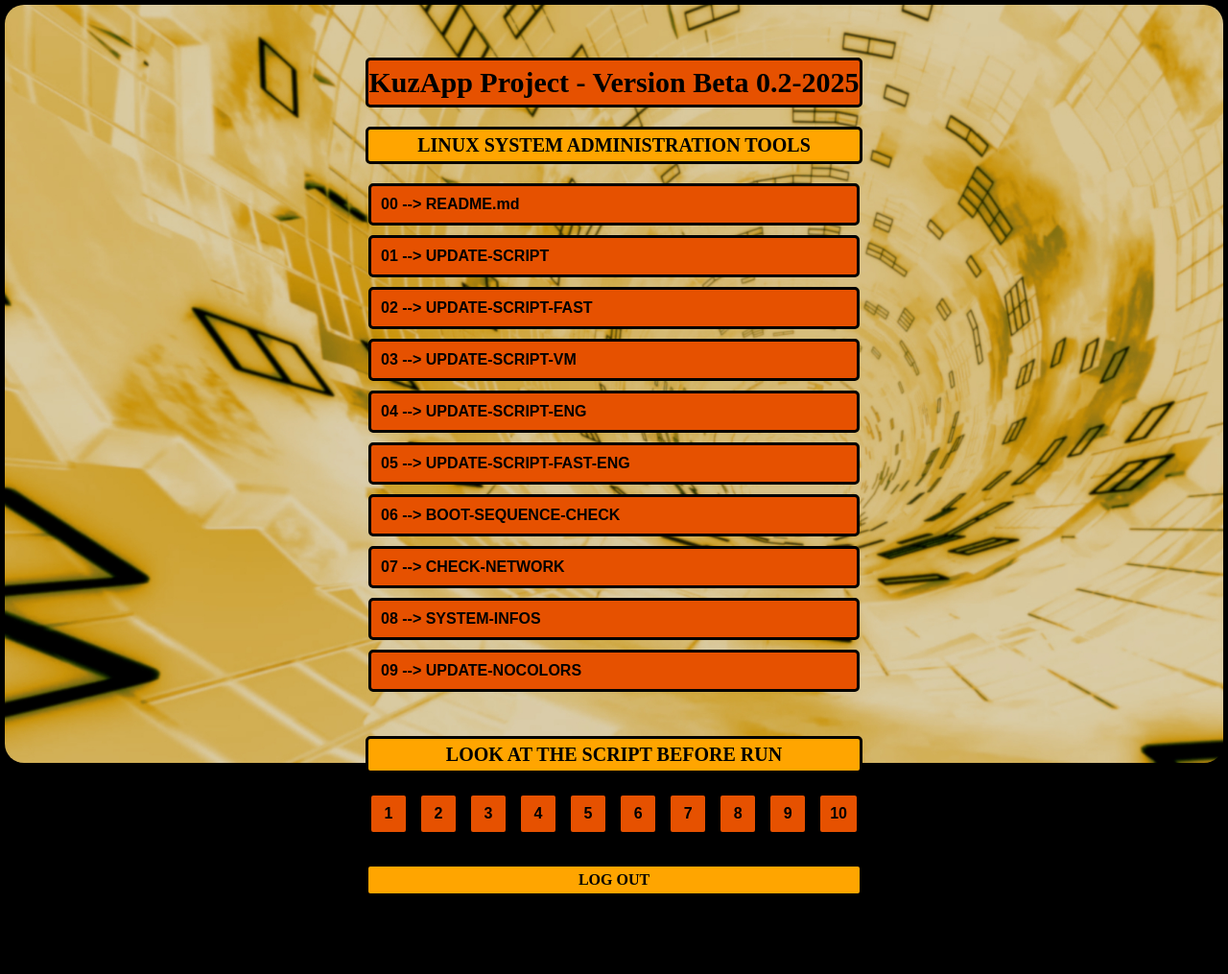
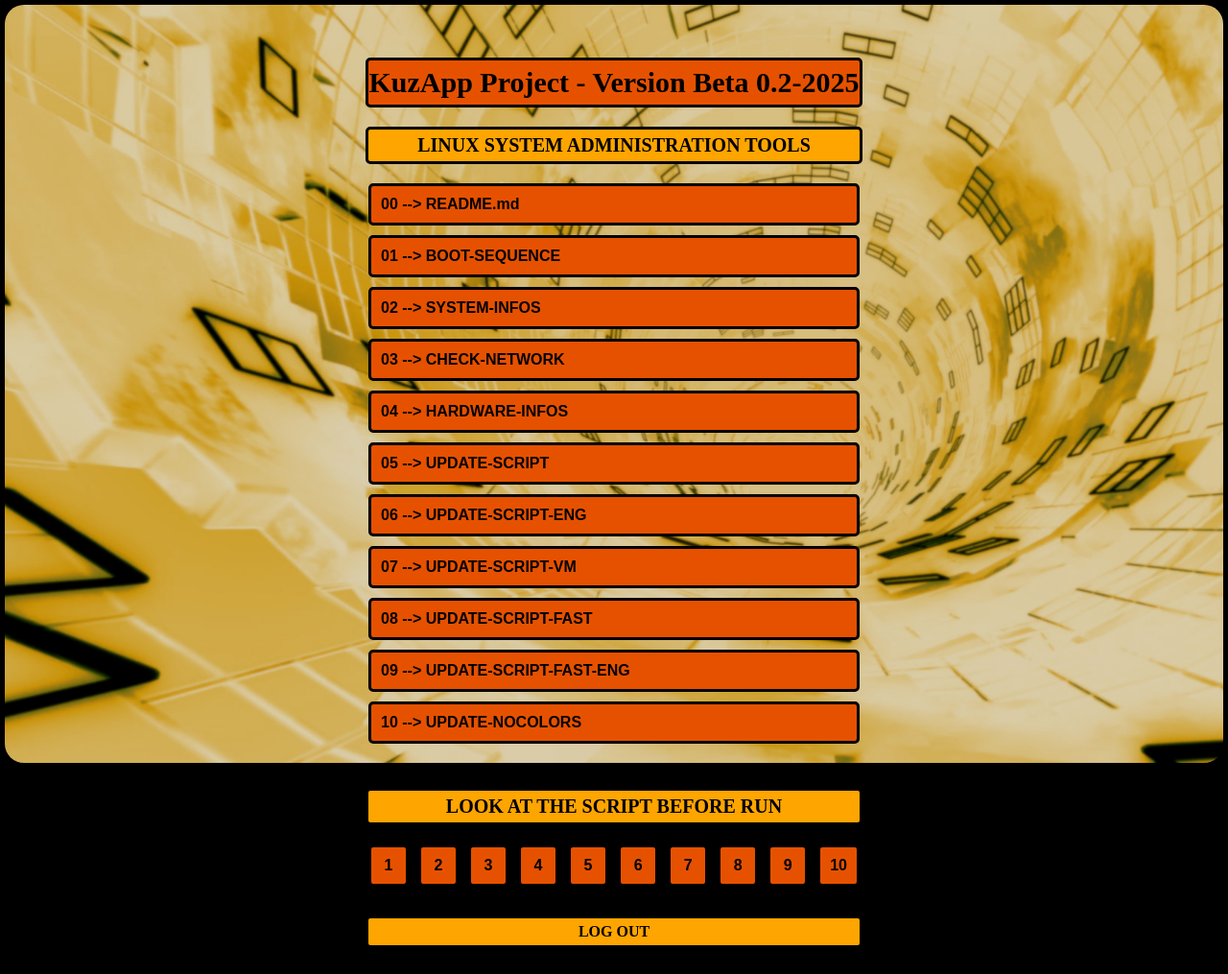
Before and after one commit to Kusanagi8200/KuzApp, a PHP site: page /app.php in a window 1280 px wide. Shown: the top 1015 px of the page at 96% size. Before the commit the page ends 931 px from the top, so only its background shows below. Run offline with PHP 8.4, Linux system fonts and the light colour scheme.

Commit message:
Update app.php

```diff
--- a/app.php
+++ b/app.php
@@ -173,15 +173,16 @@
     <div class="button-container">
 
         <form action="README.php" method="post"><button class="button" type="submit">00 --> README.md</button></form>
-        <form action="update-script.php" method="post"><button class="button" type="submit">01 -->  UPDATE-SCRIPT</button></form>
-        <form action="update-script-fast.php" method="post"><button class="button" type="submit">02 -->  UPDATE-SCRIPT-FAST</button></form>
-        <form action="update-script-vm.php" method="post"><button class="button" type="submit">03 -->  UPDATE-SCRIPT-VM</button></form>
-        <form action="update-script.eng.php" method="post"><button class="button" type="submit">04 -->  UPDATE-SCRIPT-ENG</button></form>
-        <form action="update-script-fast.eng.php" method="post"><button class="button" type="submit">05 -->  UPDATE-SCRIPT-FAST-ENG</button></form>
-        <form action="boot-sequence-check.php" method="post"><button class="button" type="submit">06 -->  BOOT-SEQUENCE-CHECK</button></form>
-        <form action="check-network.php" method="post"><button class="button" type="submit">07 -->  CHECK-NETWORK</button></form>
-        <form action="system-infos.php" method="post"><button class="button" type="submit">08 -->  SYSTEM-INFOS</button></form>
-        <form action="update-nocolors.php" method="post"><button class="button" type="submit">09 -->  UPDATE-NOCOLORS</button></form>
+        <form action="/kuzapp-script-php/boot-sequence-check.php" method="post"><button class="button" type="submit">01 -->  BOOT-SEQUENCE</button></form>
+        <form action="/kuzapp-script-php/system-infos.php" method="post"><button class="button" type="submit">02 -->  SYSTEM-INFOS</button></form>
+        <form action="/kuzapp-script-php/check-network.php" method="post"><button class="button" type="submit">03 -->  CHECK-NETWORK</button></form>
+        <form action="/kuzapp-script-php/harware-infos.php" method="post"><button class="button" type="submit">04 -->  HARDWARE-INFOS</button></form>
+        <form action="/kuzapp-script-php/update-script.php" method="post"><button class="button" type="submit">05 -->  UPDATE-SCRIPT</button></form>
+        <form action="/kuzapp-script-php/update-script.eng.php" method="post"><button class="button" type="submit">06 -->   UPDATE-SCRIPT-ENG</button></form>
+        <form action="/kuzapp-script-php/update-script-vm.php" method="post"><button class="button" type="submit">07 -->   UPDATE-SCRIPT-VM</button></form>
+        <form action="/kuzapp-script-php/update-script-fast.php" method="post"><button class="button" type="submit">08 -->   UPDATE-SCRIPT-FAST</button></form>
+        <form action="/kuzapp-script-php/update-script-fast.eng.php" method="post"><button class="button" type="submit">09 -->  UPDATE-SCRIPT-FAST-ENG</button></form>
+        <form action="/kuzapp-script-php/update-nocolors.php" method="post"><button class="button" type="submit">10 -->  UPDATE-NOCOLORS</button></form>
     </div>
 
     <br>
@@ -192,16 +193,16 @@
     </div>
 
     <div class="button-row">
-        <button class="btn" onclick="location.href='/kuzapp-script-in-txt/update-script-view.php'">1</button>
-        <button class="btn" onclick="location.href='/kuzapp-script-in-txt/update-script-fast-view.php'">2</button>
-        <button class="btn" onclick="location.href='/kuzapp-script-in-txt/update-script-vm-view.php'">3</button>
-        <button class="btn" onclick="location.href='/kuzapp-script-in-txt/update-script.eng-view.php'">4</button>
-        <button class="btn" onclick="location.href='/kuzapp-script-in-txt/update-script-fast.eng-view.php'">5</button>
-        <button class="btn" onclick="location.href='/kuzapp-script-in-txt/boot-sequence-check-view.php'">6</button>
-        <button class="btn" onclick="location.href='/kuzapp-script-in-txt/check-network-view.php'">7</button>
-        <button class="btn" onclick="location.href='/kuzapp-script-in-txt/system-infos-view.php'">8</button>
-        <button class="btn" onclick="location.href='/kuzapp-script-in-txt/update-nocolors-view.php'">9</button>
-        <button class="btn" onclick="location.href='#'">10</button>
+        <button class="btn" onclick="location.href='/kuzapp-script-in-txt/boot-sequence-check-view.php'">1</button>
+        <button class="btn" onclick="location.href='/kuzapp-script-in-txt/system-infos-view.php'">2</button>
+        <button class="btn" onclick="location.href='/kuzapp-script-in-txt/check-network-view.php'">3</button>
+        <button class="btn" onclick="location.href='/kuzapp-script-in-txt/harware-infos-view.php'">4</button>
+        <button class="btn" onclick="location.href='/kuzapp-script-in-txt/update-script-view.php'">5</button>
+        <button class="btn" onclick="location.href='/kuzapp-script-in-txt/update-script.eng-view.php'">6</button>
+        <button class="btn" onclick="location.href='/kuzapp-script-in-txt/update-script-vm-view.php'">7</button>
+        <button class="btn" onclick="location.href='/kuzapp-script-in-txt/update-script-fast-view.php'">8</button>
+        <button class="btn" onclick="location.href='/kuzapp-script-in-txt/update-script-fast.eng-view.php'">9</button>
+        <button class="btn" onclick="location.href='/kuzapp-script-in-txt/update-nocolors-view.php'">10</button>
     </div>
 
     <div class="bottom-banner">
```
